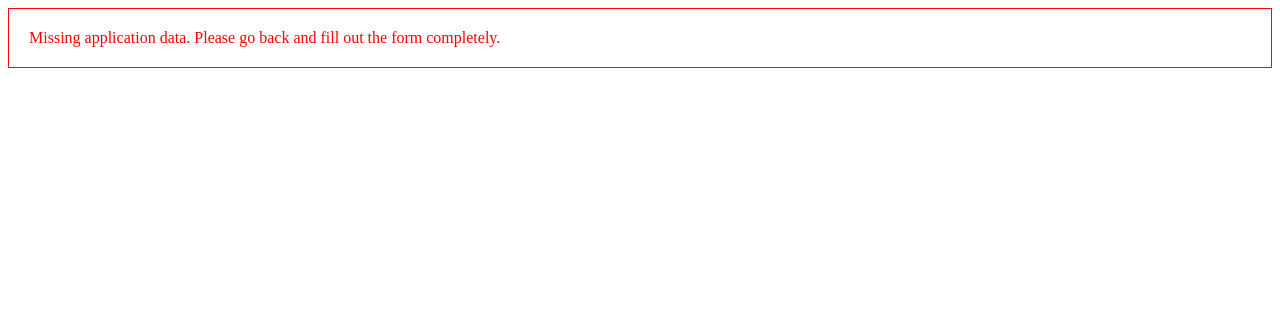
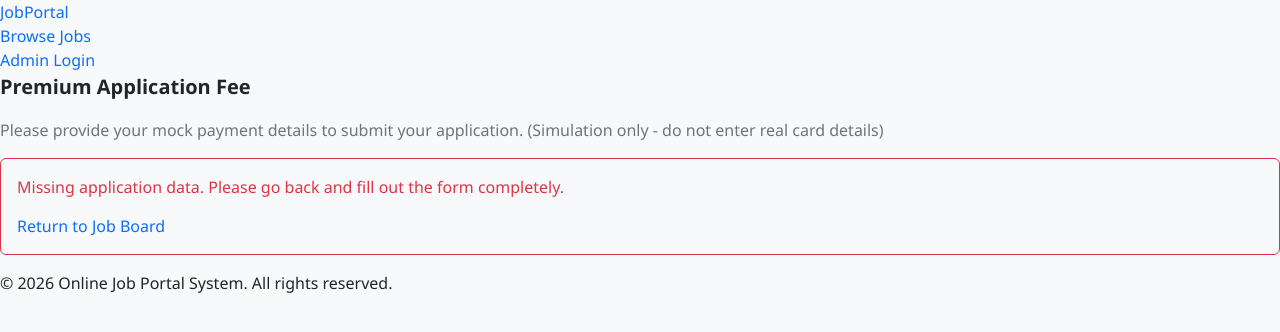
Before and after one commit to RihazRamzaan/Online-Job-Portal-System, a PHP site: page /apply/payment.php in a window 1280 px wide. Shown: the top 332 px of the page. Run offline with PHP 8.4, Linux system fonts and the light colour scheme.

Commit message:
Add application and payment forms
Implement application_form.php and payment.php UI flows. application_form.php now reads job_id, includes header/footer and renders an application form (name, email, cover letter) that POSTs to payment.php. payment.php now includes header/footer, displays validation errors, and renders a mock payment form (hidden applicant fields, card inputs, $5.00 summary) that POSTs to submit_application.php. Leaves TODOs for fetching full job details and integrating real payment processing.

```diff
--- a/apply/payment.php
+++ b/apply/payment.php
@@ -14,20 +14,58 @@ if (empty($job_id) || empty($name) || empty($email) || empty($cover_letter)) {
     $error = "Missing application data. Please go back and fill out the form completely.";
 }
 ?>
-<!-- TODO: HTML mock payment form logic (owner: Member C) -->
-<?php if (empty($error)): ?>
-    <!--
-    Note for Member C:
-    Create a form that POSTs to submit_application.php.
-    Include these hidden fields inside the form to pass the applicant's data:
+<?php require_once '../includes/header.php'; ?>
 
+<div class="form-container payment-container">
+    <h2>Premium Application Fee</h2>
+    <p style="margin-bottom: var(--spacing-md); color: var(--color-text-muted);">Please provide your mock payment details to submit your application. (Simulation only - do not enter real card details)</p>
+
+    <?php if (!empty($error)): ?>
+        <div class="alert alert-error" style="color: var(--color-status-failed); margin-bottom: var(--spacing-md); padding: var(--spacing-md); border: 1px solid var(--color-status-failed); border-radius: var(--border-radius);">
+            <?php echo htmlspecialchars($error); ?>
+            <div style="margin-top: 15px;">
+                <a href="../jobs/index.php" class="btn btn-outline">Return to Job Board</a>
+            </div>
+        </div>
+    <?php else: ?>
+        <form action="submit_application.php" method="POST" id="paymentForm">
+            <!-- Hidden fields passed from application_form.php -->
             <input type="hidden" name="job_id" value="<?php echo htmlspecialchars($job_id); ?>">
             <input type="hidden" name="name" value="<?php echo htmlspecialchars($name); ?>">
             <input type="hidden" name="email" value="<?php echo htmlspecialchars($email); ?>">
             <input type="hidden" name="cover_letter" value="<?php echo htmlspecialchars($cover_letter); ?>">
-    -->
-<?php else: ?>
-    <div style="color: red; padding: 20px; border: 1px solid red;">
-        <?php echo htmlspecialchars($error); ?>
+
+            <div class="form-group">
+                <label for="card_name">Name on Card <span class="required">*</span></label>
+                <input type="text" id="card_name" name="card_name" class="form-control" placeholder="John Doe" required>
             </div>
+
+            <div class="form-group">
+                <label for="card_number">Card Number <span class="required">*</span></label>
+                <input type="text" id="card_number" name="card_number" class="form-control" placeholder="0000 0000 0000 0000" maxlength="19" required>
+            </div>
+
+            <div class="form-row" style="display: flex; gap: var(--spacing-md);">
+                <div class="form-group" style="flex: 1;">
+                    <label for="expiry">Expiry (MM/YY) <span class="required">*</span></label>
+                    <input type="text" id="expiry" name="expiry" class="form-control" placeholder="MM/YY" maxlength="5" required>
+                </div>
+                <div class="form-group" style="flex: 1;">
+                    <label for="cvv">CVV <span class="required">*</span></label>
+                    <input type="text" id="cvv" name="cvv" class="form-control" placeholder="123" maxlength="4" required>
+                </div>
+            </div>
+
+            <div class="payment-summary" style="background-color: var(--color-bg-base); padding: var(--spacing-md); border-radius: var(--border-radius); margin-bottom: var(--spacing-md); border: 1px solid var(--border-color);">
+                <div style="display: flex; justify-content: space-between; font-weight: bold;">
+                    <span>Total Amount:</span>
+                    <span>$5.00</span>
+                </div>
+            </div>
+
+            <button type="submit" class="btn btn-primary btn-block">Pay $5.00 & Submit Application</button>
+        </form>
     <?php endif; ?>
+</div>
+
+<?php require_once '../includes/footer.php'; ?>
```
Also changed, not shown: apply/application_form.php (+35 -0 lines). Lines whose indentation alone changed are shown as unchanged.
